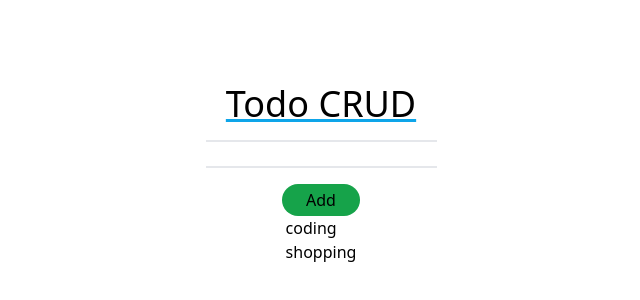
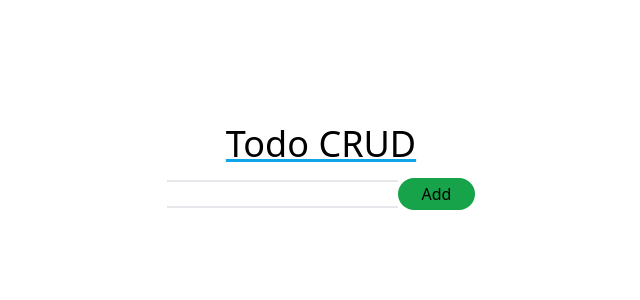
Before and after one commit to mrnguyencoder/reactcounter-app, a React (Create React App) app: page / in a window 1280 px wide. Shown: the part 226-526 px from the top of the page, without its empty margins (319-959 px from the left). Built offline with nearby package versions, Linux system fonts and the light colour scheme.

Commit message:
setup firebase

```diff
--- a/package.json
+++ b/package.json
@@ -6,6 +6,7 @@
     "@testing-library/jest-dom": "^5.16.5",
     "@testing-library/react": "^13.4.0",
     "@testing-library/user-event": "^13.5.0",
+    "firebase": "^9.14.0",
     "react": "^18.2.0",
     "react-dom": "^18.2.0",
     "react-scripts": "5.0.1",
--- a/src/App.js
+++ b/src/App.js
@@ -1,13 +1,16 @@
 import React, { useState } from 'react';
 import './App.css'
+import Todo from './Todo';
 
 function App() {
     // short time memory todo
-    const [todos, setTodos] = useState(['coding', 'shopping']);
+    const [todos, setTodos] = useState([]);
 
     const [input, setInput] = useState ('');
     const addTodo = (event) => {
-        setTodos([...todos, input ]);
+        event.preventDefault(); // don not refresh the page when we submit
+        setTodos([...todos, input ]); // fire off when click the button
+        setInput(''); //clearing up input after add
     }
 
   return (
@@ -15,15 +18,27 @@ function App() {
         <h1 className='text-4xl underline decoration-sky-500 '>
             Todo CRUD
         </h1>
-        <input className='my-4 border-y-2'
-            value={input} onChange={event => setInput(event.target.value)}/>
-        <button onClick={addTodo} className='bg-green-600 py-1 px-6 rounded-full'>Add</button>
-        <ul>
-            {/* take from array todos */}
-            {todos.map(todo => (
-                <li>{todo}</li>
-            ))}
-        </ul>
+
+        <form>
+            <input
+                className='my-4 border-y-2'
+                value={input}
+                onChange={event => setInput(event.target.value)}
+            />
+            <button type='submit'
+                onClick={addTodo}
+                className='bg-green-600 py-1 px-6 rounded-full'
+                disabled={!input} //if the input is blank =>disable the button
+                 >Add
+            </button>
+        </form>
+            <ul>
+                {/* take from array todos */}
+                {todos.map(todo => (
+                    <Todo />
+                ))}
+            </ul>
+
     </div>
   )
 }
--- /dev/null
+++ b/src/Todo.js
@@ -0,0 +1,11 @@
+import React from 'react'
+
+function Todo(props) {
+  return (
+    <div>
+        <li>{props.todo}</li>
+    </div>
+  )
+}
+
+export default Todo
--- /dev/null
+++ b/src/firebase.js
@@ -0,0 +1,14 @@
+import firebase from 'firebase';
+
+const firebaseApp = firebase.initializeApp({
+    apiKey: "AIzaSyAAyXj4GIOIDL49dcY_55VCaS8zwf_6KgA",
+    authDomain: "todocrud-30d2c.firebaseapp.com",
+    projectId: "todocrud-30d2c",
+    storageBucket: "todocrud-30d2c.appspot.com",
+    messagingSenderId: "367786168115",
+    appId: "1:367786168115:web:e6c51f7f8084fcae81b846"
+});
+
+const db = firebaseApp.firestore();
+
+export default{db};
```
Also changed, not shown: 1 other file (tests, documents, lock files or other folders).
